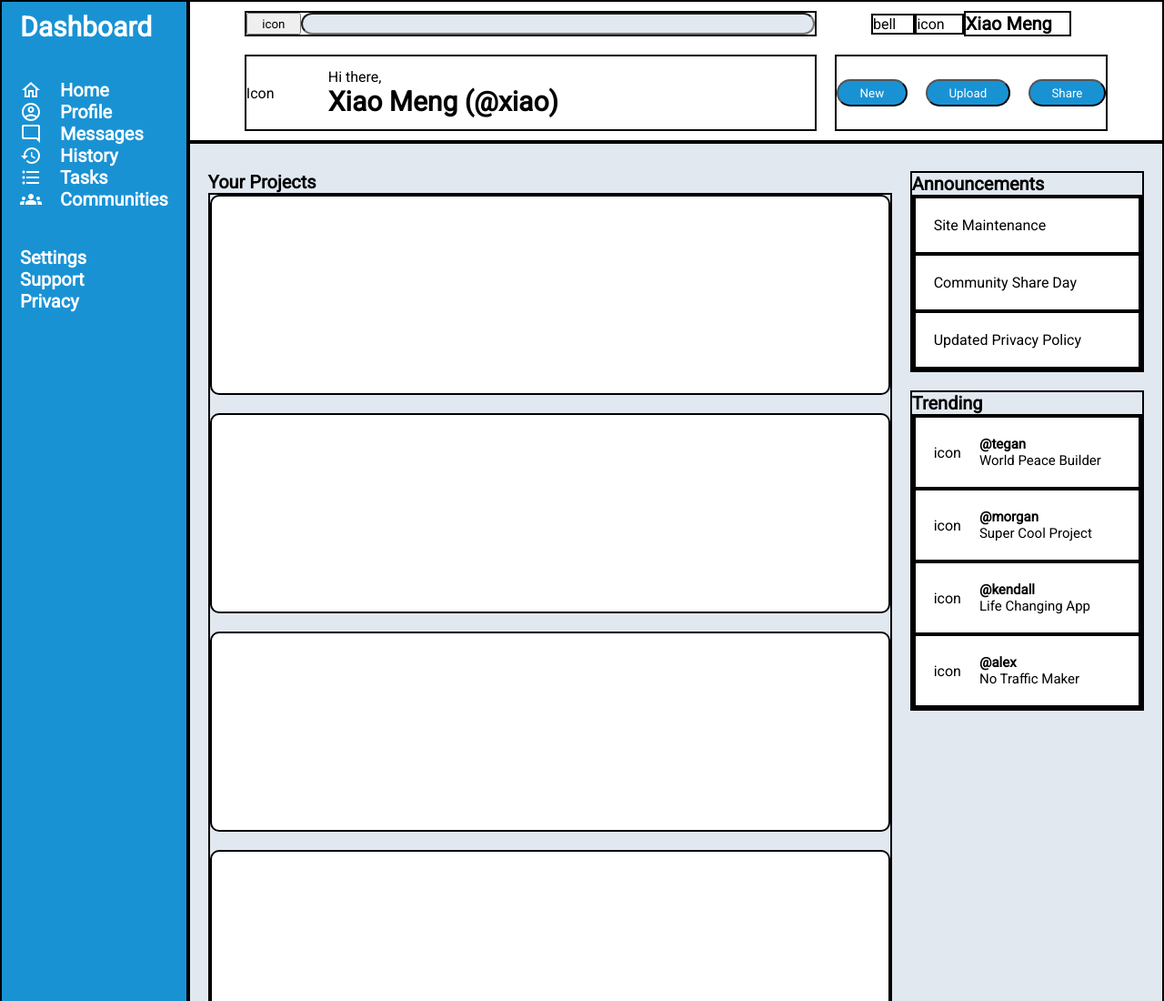
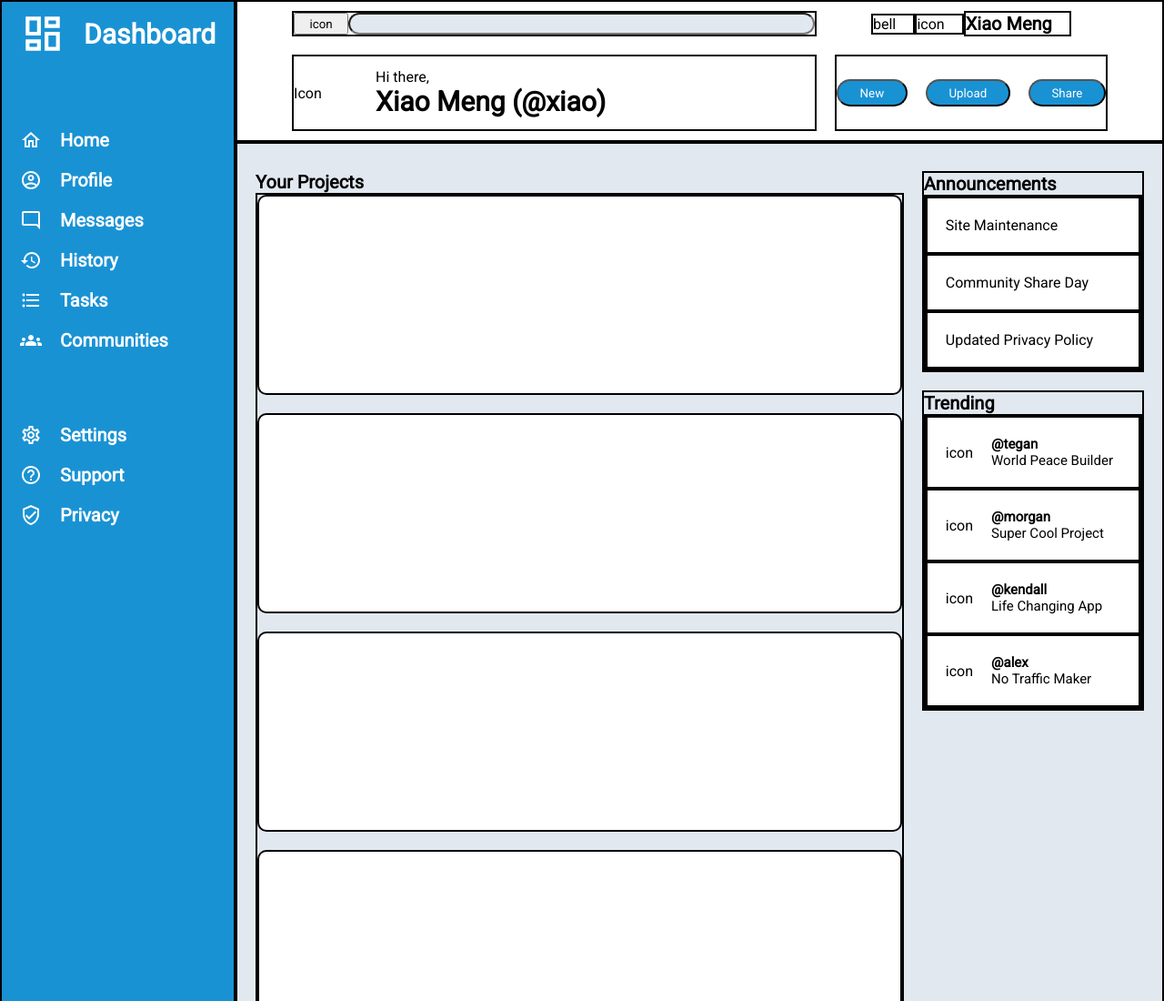
Before and after one commit to xiao-meng1/admin-dashboard, a plain HTML site: page index.html in a window 1280 px wide. Shown: the top 1100 px of the page at 91% size. Drawn offline with Linux system fonts and the light colour scheme.

Commit message:
add icons and anchor tags to left sidebar

```diff
--- a/index.html
+++ b/index.html
@@ -42,37 +42,49 @@
             </ul>
         </div>
         <div class="left-sidebar border">
-            <h1 class="logo">Dashboard</h1>
+            <a href="" class="logo">
+                <img id="svg" src="./icons/dashboard_white_24dp.svg">
+                <h1>Dashboard</h1>
+            </a>
             <ul class="icon-container">
-                <li class="icon">
+                <a href="" class="icon">
                     <img id="svg" src="./icons/home_white_24dp.svg">
                     <h2>Home</h2>
-                </li>
-                <li class="icon">
+                </a>
+                <a href="" class="icon">
                     <img id="svg" src="./icons/account_circle_white_24dp.svg">
                     <h2>Profile</h2>
-                </li>
-                <li class="icon">
+                </a>
+                <a href="" class="icon">
                     <img id="svg" src="./icons/mode_comment_white_24dp.svg">
                     <h2>Messages</h2>
-                </li>
-                <li class="icon">
+                </a>
+                <a href="" class="icon">
                     <img id="svg" src="./icons/history_white_24dp.svg">
                     <h2>History</h2>
-                </li>
-                <li class="icon">
+                </a>
+                <a href="" class="icon">
                     <img id="svg" src="./icons/format_list_bulleted_white_24dp.svg">
                     <h2>Tasks</h2>
-                </li>
-                <li class="icon">
+                </a>
+                <a href="" class="icon">
                     <img id="svg" src="./icons/groups_white_24dp.svg">
                     <h2>Communities</h2>
-                </li>
+                </a>
             </ul>
             <ul class="icon-container">
-                <li class="icon"><h2>Settings</h2></li>
-                <li class="icon"><h2>Support</h2></li>
-                <li class="icon"><h2>Privacy</h2></li>
+                <a href="" class="icon">
+                    <img id="svg" src="./icons/settings_white_24dp.svg">
+                    <h2>Settings</h2>
+                </a>
+                <a href="" class="icon">
+                    <img id="svg" src="./icons/help_outline_white_24dp.svg">
+                    <h2>Support</h2>
+                </a>
+                <a href="" class="icon">
+                    <img id="svg" src="./icons/verified_user_white_24dp.svg">
+                    <h2>Privacy</h2>
+                </a>
             </ul>
         </div>
         <div class="main-content border">
--- a/styles.css
+++ b/styles.css
@@ -8,6 +8,11 @@
 * {
     box-sizing: border-box;
     font-family: "roboto", sans-serif;
+}
+
+a {
+    color: inherit;
+    text-decoration: none;
 }
 
 ul {
@@ -120,14 +125,24 @@ html, body, #body-container {
     grid-area: left-sidebar;
     display: grid;
     grid-template-rows: auto auto auto 1fr;
-    gap: 40px;
+    gap: 80px;
     padding: 10px 20px;
     background-color: var(--blue-color);
     color: var(--white-color);
 }
 
-.left-sidebar > .icon-container > .icon {
+.left-sidebar > .logo > img {
+    height: 50px;
+}
+
+.left-sidebar > .icon-container {
     display: grid;
+    gap: 20px;
+}
+
+.left-sidebar > .icon-container > .icon, .logo {
+    display: grid;
+    align-items: center;
     grid-template-columns: auto 1fr;
     gap: 20px;
 }
```
Also changed, not shown: icons/dashboard_white_24dp.svg (added).
